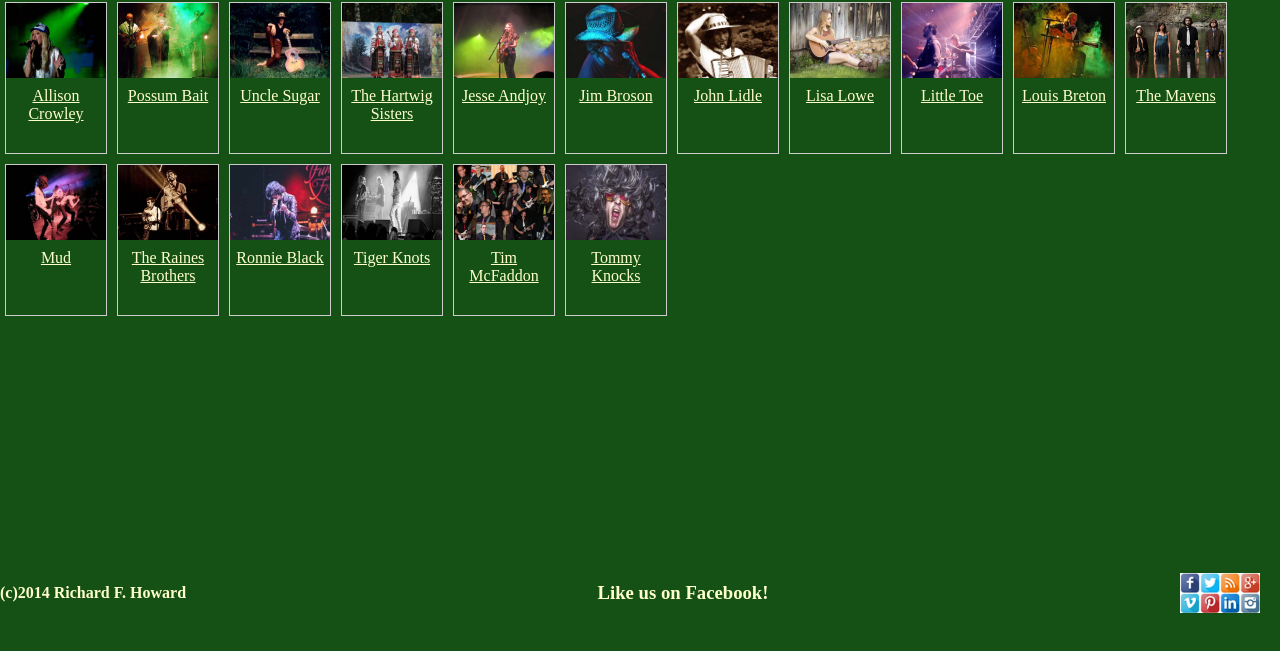
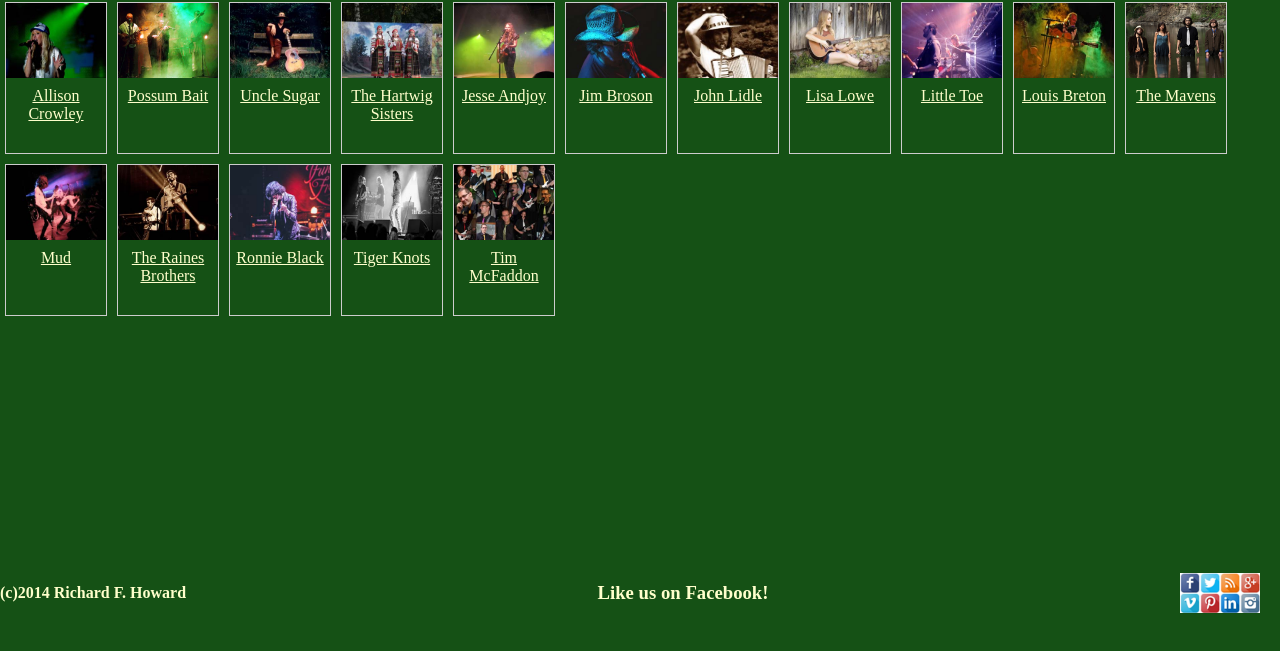
Before and after one commit to grumpypuppymusic/GrumpyPuppyProductions, a plain HTML site: page current.html in a window 1280 px wide. Shown: the part 137-788 px from the top of the page. Drawn offline with Linux system fonts and the light colour scheme.

Commit message:
Removed Tommy Knocks from the current artist page since he got fired because he sucks

```diff
--- a/current.html
+++ b/current.html
@@ -136,12 +136,12 @@
                 </a>
             </div>
 <!------------------------------------New Artist---------------------------------------------------->
-        	<div class="img">
+        	<!--<div class="img">
             	<a  href="current_artists/web/page/tommy_knocks.html">
                 	<img src="current_artists/web/JPEG/tommy_knocks.jpg" alt="Tommy Knocks">
                     <div class="desc">Tommy Knocks</div>
                 </a>
-            </div>
+            </div>-->
 <!----------------------END ALL CONTENT ABOVE THIS COMMENT LINE--------------------------------------->
         </div><!--#content-->
         <div id="footer">
```
